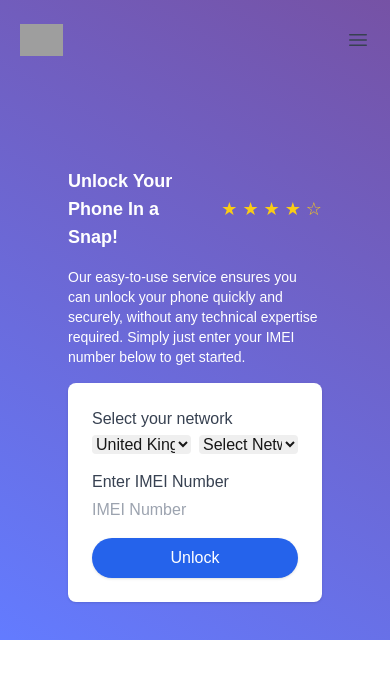
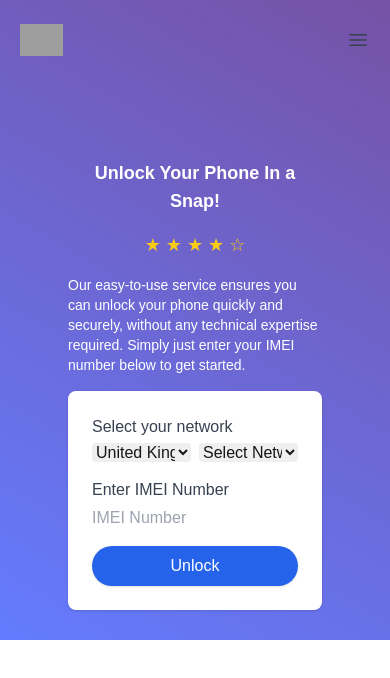
Before and after one commit to AEastwood/snappyunlocks.com, a Next.js app: page / in a window 390 px wide. Shown: the top 678 px of the page. Built offline with nearby package versions, Linux system fonts and the light colour scheme; grey boxes are pictures that could not be loaded.

Commit message:
feat: refactors

```diff
--- a/src/app/components/Hero.js
+++ b/src/app/components/Hero.js
@@ -17,11 +17,11 @@ function Hero() {
 
             <div className="flex flex-col gap-4 w-full lg:w-3/5 px-12 lg:px-0 lg:pr-24 my-auto">
                 <div className="w-full space-y-4 text-white mt-auto text-sm">
-                    <div className="flex flex-row gap-2">
-                        <p className="text-lg font-bold w-1/2">
+                    <div className="flex flex-col lg:flex-row gap-4">
+                        <p className="text-lg font-bold w-full lg:w-1/2 text-center lg:text-left">
                             Unlock Your Phone In a Snap!
                         </p>
-                        <div className="text-sm w-1/2 text-right text-yellow-400 flex items-center justify-end">
+                        <div className="text-sm w-full lg:w-1/2 lg:text-right text-yellow-400 flex items-center justify-center lg:justify-end">
                             <span className="text-yellow-400 text-lg">
                                 &#9733; &#9733; &#9733; &#9733; &#9734;
                             </span>
--- a/src/app/components/LocaleSelector.js
+++ b/src/app/components/LocaleSelector.js
@@ -8,63 +8,63 @@ function LocaleSelector() {
     const [isOpen, setIsOpen] = useState(false);
     const dropdownRef = useRef(null);
 
-    // Close the dropdown if user clicks outside
+    // This function updates the locale storage with the selected country and locale.
+    const updateLocaleStorage = (country) => {
+        localStorage.setItem("country", country.name);
+        localStorage.setItem("locale", country.locale);
+    };
+
+    // This function closes the dropdown if the user clicks outside of it.
     const handleClickOutside = (event) => {
         if (dropdownRef.current && !dropdownRef.current.contains(event.target)) {
             setIsOpen(false);
         }
     };
 
-    // Close the dropdown on Escape
+    // This function closes the dropdown if the user presses the Escape key.
     const handleEscape = (event) => {
         if (event.key === "Escape") {
             setIsOpen(false);
         }
     };
 
+    // Handles country selection and updates locale storage.
+    const handleSelection = (country) => {
+        setSelectedLocale(country.name);
+        updateLocaleStorage(country);
+        setIsOpen(false);
+    };
+
     useEffect(() => {
-        if (storedLocale) {
+        const initializeLocale = () => {
             const matchedCountry = countries.find(
                 (country) => country.locale === storedLocale
-            );
-            if (matchedCountry) {
-                setSelectedLocale(matchedCountry.name);
-            }
-        }
+            ) || defaultCountry;
+            setSelectedLocale(matchedCountry.name);
+            updateLocaleStorage(matchedCountry);
+        };
 
+        initializeLocale();
         document.addEventListener("mousedown", handleClickOutside);
         document.addEventListener("keydown", handleEscape);
-
         return () => {
             document.removeEventListener("mousedown", handleClickOutside);
             document.removeEventListener("keydown", handleEscape);
         };
     }, [storedLocale]);
 
-
-    // Handle a new selection
-    const handleSelection = (country) => {
-        setSelectedLocale(country.name);
-        localStorage.setItem("country", country.name);
-        localStorage.setItem("locale", country.locale);
-        setIsOpen(false);
-    };
-
     return (
         <div className="relative inline-block" ref={dropdownRef}>
-            {/* Dropdown Button */}
             <button
-                onClick={() => setIsOpen(!isOpen)}
+                onClick={() => setIsOpen(prev => !prev)}
                 className="flex items-center px-4 py-2 bg-white text-gray-900 rounded-lg border border-gray-300 hover:bg-gray-100 focus:outline-none transition-all"
             >
                 <span className="mr-2 font-medium text-lg text-gray-800">
                     <img className='w-4' src={countries.find((country) => country.name === selectedLocale)?.flag.icon || defaultCountry.flag.icon} />
                 </span>
-
                 <span className="text-sm font-semibold text-gray-800">
                     {selectedLocale}
                 </span>
-
                 <svg
                     className="w-4 h-4 ml-2 text-gray-800"
                     xmlns="http://www.w3.org/2000/svg"
@@ -79,7 +79,6 @@ function LocaleSelector() {
                 </svg>
             </button>
 
-            {/* Dropdown Menu */}
             {isOpen && (
                 <div className="absolute right-0 mt-2 bg-white text-gray-900 rounded-lg border border-gray-300 w-auto">
                     <ul className="max-h-[250px] overflow-y-scroll">
@@ -91,7 +90,7 @@ function LocaleSelector() {
                                 title={country.name}
                             >
                                 <span className="font-medium text-gray-800">
-                                    <img className="w-4" src={country.flag.icon}/>
+                                    <img className="w-4" src={country.flag.icon} />
                                 </span>
                                 <span className="text-sm font-semibold text-gray-800 whitespace-nowrap">
                                     {country.name}
```
